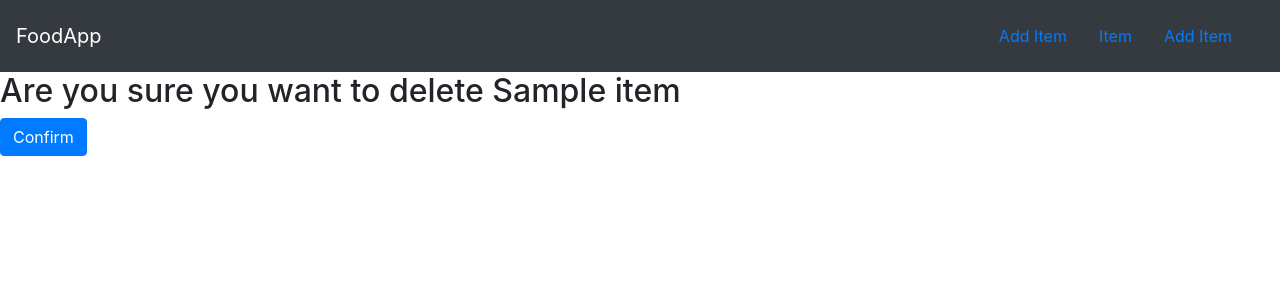
After one commit to RAVI8341/Food_aap_project, a Django app: page /delete/1/ in a window 1280 px wide. The commit adds this page. Shown: the top 300 px of the page. Run offline with Django 4.2, Linux system fonts and the light colour scheme; tables that the repository leaves empty hold one stand-in row (values such as "Sample post").

Commit message:
Forms are create for the app food

```diff
--- a/mysite/food/templates/food/base.html
+++ b/mysite/food/templates/food/base.html
@@ -11,9 +11,9 @@
 </head>
 <body>
     <nav class="navbar navbar-dark bg-dark">
-        <a class="navbar-brand" href="#">FoodApp</a>
+        <a class="navbar-brand" href="{% url 'food:index' %}">FoodApp</a>
         <div class="navbar">
-            <a class="nav-item nav-link" href="#">Menu</a>
+            <a class="nav-item nav-link" href="{% url 'food:create_item' %}">Add Item</a>
             <a class="nav-item nav-link" href="#">Item</a>
             <a class="nav-item nav-link" href="#">Add Item</a>
         </div>
--- a/mysite/food/templates/food/detail.html
+++ b/mysite/food/templates/food/detail.html
@@ -10,6 +10,7 @@
             <h1>{{item.item_name}}</h1>
             <h2>{{item.item_desc}}</h2>
             <h3>${{item.item_price}}</h3>
+            <a href="{% url 'food:delete' item.id %} " class="btn btn-primary">Delete</a>
         </div>
     </div>
 </div>
--- /dev/null
+++ b/mysite/food/templates/food/item-delete.html
@@ -0,0 +1,9 @@
+{% extends 'food/base.html' %}
+{% block body %}
+<form method="POST">
+    {% csrf_token %}
+    {{ form }}
+    <h2>Are you sure you want to delete {{item.item_name}}</h2>
+    <button type="submit" class="btn btn-primary">Confirm</button>
+</form>
+{% endblock %}
--- a/mysite/food/urls.py
+++ b/mysite/food/urls.py
@@ -7,5 +7,11 @@ urlpatterns = [
     path('', views.index,name='index'),
     #/id
     path('<int:item_id>/',views.detail,name='detail'),
+    # add item
+    path('add',views.create_item, name='create_item'),
+    #update item
+    path('update/<int:id>/', views.update,name='update'),
+    #delete
+    path('delete/<int:id>/', views.delete,name='delete'),
 
 ]
--- a/mysite/food/views.py
+++ b/mysite/food/views.py
@@ -1,7 +1,8 @@
-from django.shortcuts import render
+from django.shortcuts import render, redirect
 from django.http import HttpResponse
 from .models import Item
 from django.template import loader
+from .forms import ItemForm
 # Create your views here.
 #creating a view for all the list of items on Home page
 def index(request):
@@ -18,3 +19,32 @@ def detail(request, item_id):
         'item':item,
     }
     return render(request,'food/detail.html',context)
+
+#this views is used fpr forms.py where users can update data from the site
+
+def create_item(request):
+    form = ItemForm(request.POST or None)
+
+    if form.is_valid():
+        form.save()
+        return redirect('food:index')
+    return render(request,'food/item-form.html',{'form':form})
+
+# views for updating data from site
+def update(request, id):
+    item = Item.objects.get(id=id)
+    form = ItemForm(request.POST or None, instance=item)
+
+    if form.is_valid():
+        form.save()
+        return redirect('food:index')
+    return render(request, 'food/item-form.hrml', {'form':form, 'item':item})
+
+# views for deleting item from site
+
+def delete(request, id):
+    item = Item.objects.get(id=id)
+    if request.method == 'POST':
+        item.delete()
+        return redirect('food:index')
+    return render(request, 'food/item-delete.html', {'item':item})
```
Also changed, not shown: mysite/food/forms.py (added, +7 -0 lines), mysite/food/templates/food/item-form.html (added, +8 -0 lines).
